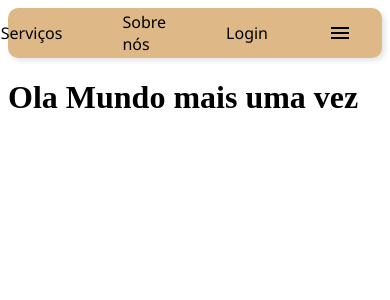
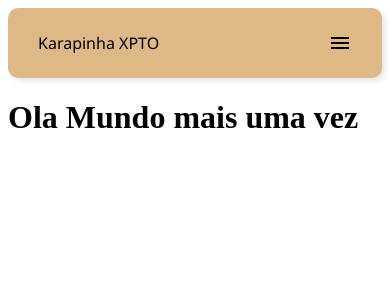
Before and after one commit to williamazevedo1610/KarapinhaXPTO, an Angular app: page / in a window 390 px wide. Shown: the top 300 px of the page. Built offline with nearby package versions, Linux system fonts and the light colour scheme.

Commit message:
Responsividade da barra de Menu

```diff
--- a/src/app/components/menu/menu.component.css
+++ b/src/app/components/menu/menu.component.css
@@ -19,7 +19,7 @@
 }
 
 .menuBar li{
-    height: 50px;
+    height: 70px;
 }
 
 .menuBar a{
@@ -63,3 +63,23 @@
 #sideBar a{
     width: 100%;
 }
+
+
+.menuButton{
+    display: none;
+}
+
+@media(max-width: 800px) {
+    .hideOnMobile{
+        display: none;
+    }
+    .menuButton{
+        display: block;
+    }
+}
+
+@media(max-width: 400px) {
+    #sideBar{
+        width: 100%;
+    }
+}
--- a/src/app/components/menu/menu.component.html
+++ b/src/app/components/menu/menu.component.html
@@ -1,6 +1,7 @@
 
 <nav class="menuBar">
     <ul id="sideBar">
+        <li onclick="fecharSideBar()"><a href="#"><svg xmlns="http://www.w3.org/2000/svg" height="24" viewBox="0 -960 960 960" width="24"><path d="m256-200-56-56 224-224-224-224 56-56 224 224 224-224 56 56-224 224 224 224-56 56-224-224-224 224Z"/></svg></a></li>
         <li><a href="#">Karapinha XPTO</a></li>
         <li><a href="#">Serviços</a></li>
         <li><a href="#">Sobre nós</a></li>
@@ -11,10 +12,10 @@
 <nav class="menuBar">
 <ul>
     <li><a href="#">Karapinha XPTO</a></li>
-    <li><a href="#">Serviços</a></li>
-    <li><a href="#">Sobre nós</a></li>
-    <li><a href="#">Login</a></li>
-    <li onclick="mostrarSideBar()"><a href="#"><svg xmlns="http://www.w3.org/2000/svg" height="24" viewBox="0 -960 960 960" width="24"><path d="M120-240v-80h720v80H120Zm0-200v-80h720v80H120Zm0-200v-80h720v80H120Z"/></svg></a></li>
+    <li class="hideOnMobile"><a href="#">Serviços</a></li>
+    <li class="hideOnMobile"><a href="#">Sobre nós</a></li>
+    <li class="hideOnMobile"><a href="#">Login</a></li>
+    <li class="menuButton" onclick="mostrarSideBar()"><a href="#"><svg xmlns="http://www.w3.org/2000/svg" height="24" viewBox="0 -960 960 960" width="24"><path d="M120-240v-80h720v80H120Zm0-200v-80h720v80H120Zm0-200v-80h720v80H120Z"/></svg></a></li>
 </ul>
 </nav>
 
@@ -23,4 +24,9 @@
         const sideBar = document.getElementById('sideBar');
         sideBar.style.display = 'flex';
     }
+
+    function fecharSideBar(){
+        const sideBar = document.getElementById('sideBar');
+        sideBar.style.display = 'none';
+    }
 </script>
```
